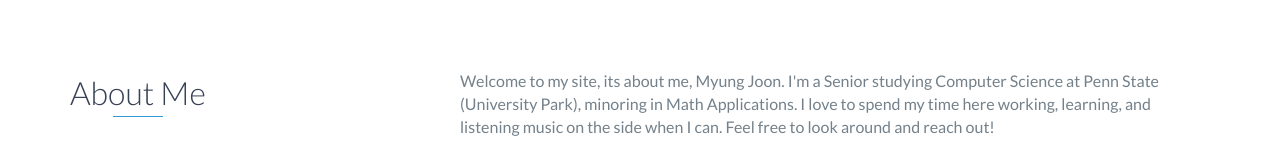
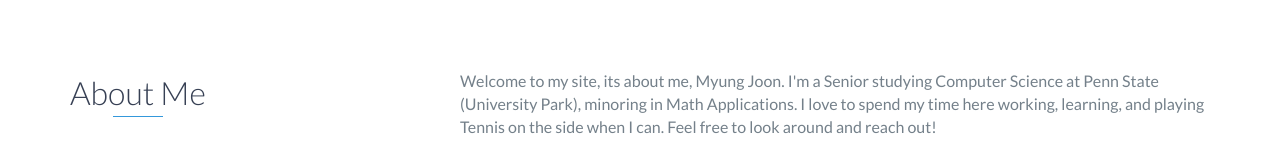
Before and after one commit to RayMJK/RayMJK.github.io, a website: page index.html in a window 1280 px wide. Shown: the part 805-952 px from the top of the page. Drawn offline with nearby package versions, Linux system fonts and the light colour scheme; files that its build step writes are made by us from their sources; files whose address does not match are found by name.

Commit message:
about me

```diff
--- a/index.html
+++ b/index.html
@@ -85,7 +85,7 @@
                     Welcome to my site, its about me, Myung Joon. I'm a Senior studying Computer Science at Penn State
                     (University Park), minoring in Math Applications. I love to spend my time here working, learning,
                     and
-                    listening music on the side when I can. Feel free to look around and reach out!
+                    playing Tennis on the side when I can. Feel free to look around and reach out!
                 </p>
             </div>
         </div>
```
